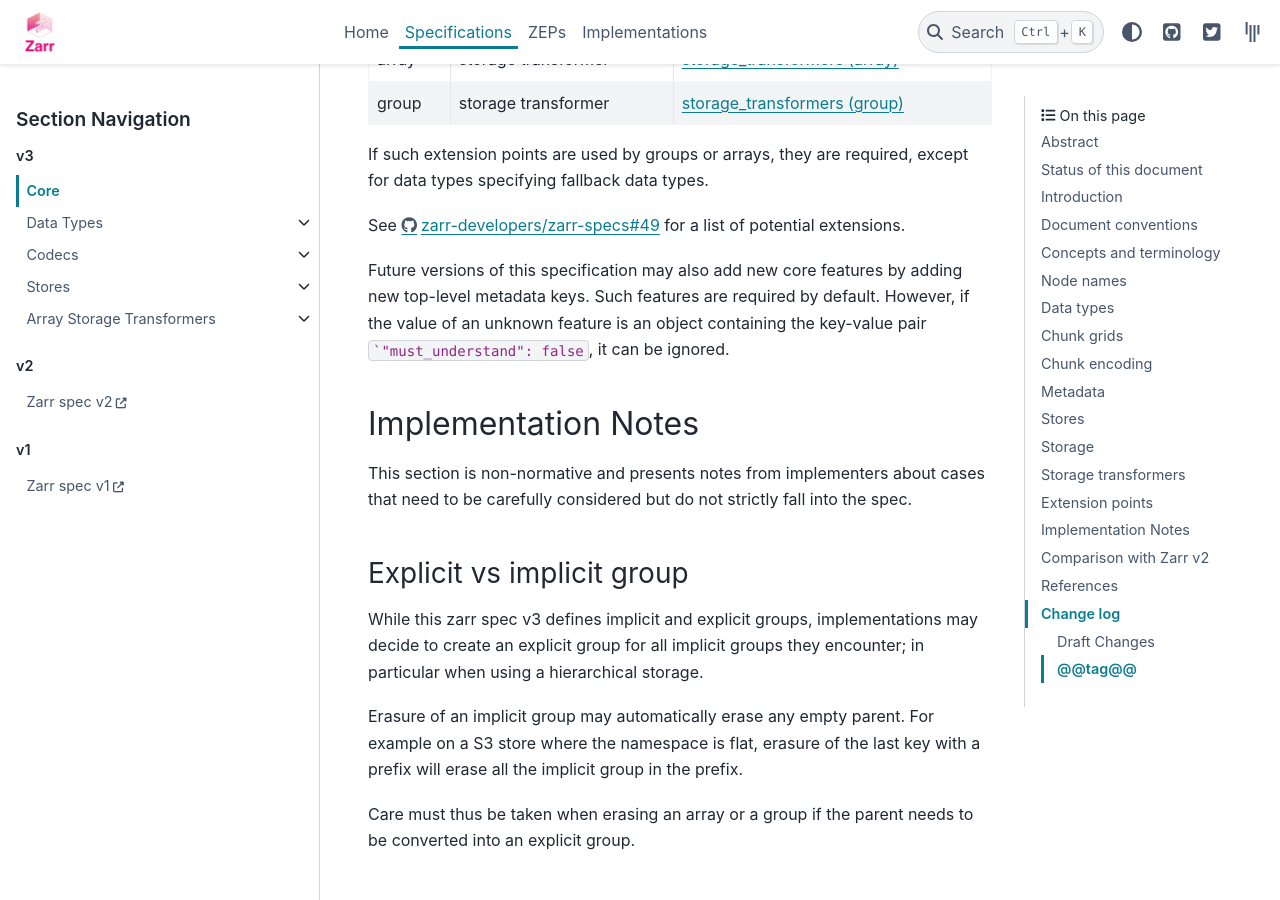
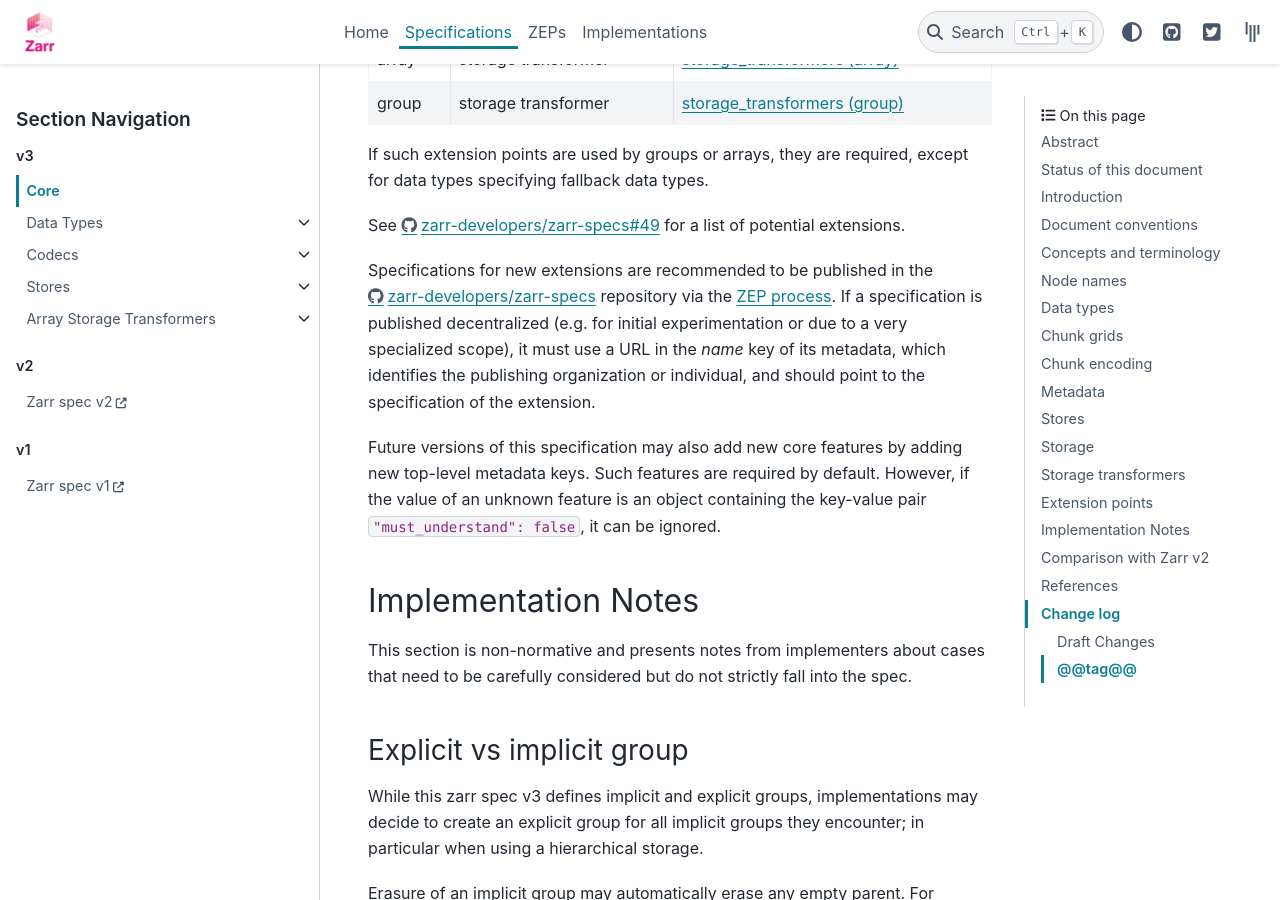
Before and after one commit to zarr-developers/zarr-specs, a Sphinx documentation site: the page built from docs/v3/core/v3.0.rst, in a window 1280 px wide and 900 px high, scrolled down 36605 px. Built offline with Sphinx 7.4.7 and the PyData theme 0.15.4, drawn with Linux system fonts in a browser that asks for light colours.

Commit message:
Require a URL as a name for external extensions

````diff
--- a/docs/v3/core/v3.0.rst
+++ b/docs/v3/core/v3.0.rst
@@ -1577,9 +1577,17 @@ for data types specifying fallback data types.
 See https://github.com/zarr-developers/zarr-specs/issues/49 for a list of
 potential extensions.
 
+Specifications for new extensions are recommended to be published in the
+https://github.com/zarr-developers/zarr-specs repository via the
+`ZEP process <https://zarr.dev/zeps/active/ZEP0000.html>`_. If a specification
+is published decentralized (e.g. for initial experimentation or due to a very
+specialized scope), it must use a URL in the `name` key of its metadata, which
+identifies the publishing organization or individual, and should point to the
+specification of the extension.
+
 Future versions of this specification may also add new core features by adding new top-level
 metadata keys. Such features are required by default. However, if the value of an unknown feature
-is an object containing the key-value pair ```"must_understand": false``, it can be ignored.
+is an object containing the key-value pair ``"must_understand": false``, it can be ignored.
 
 Implementation Notes
 ====================
````
